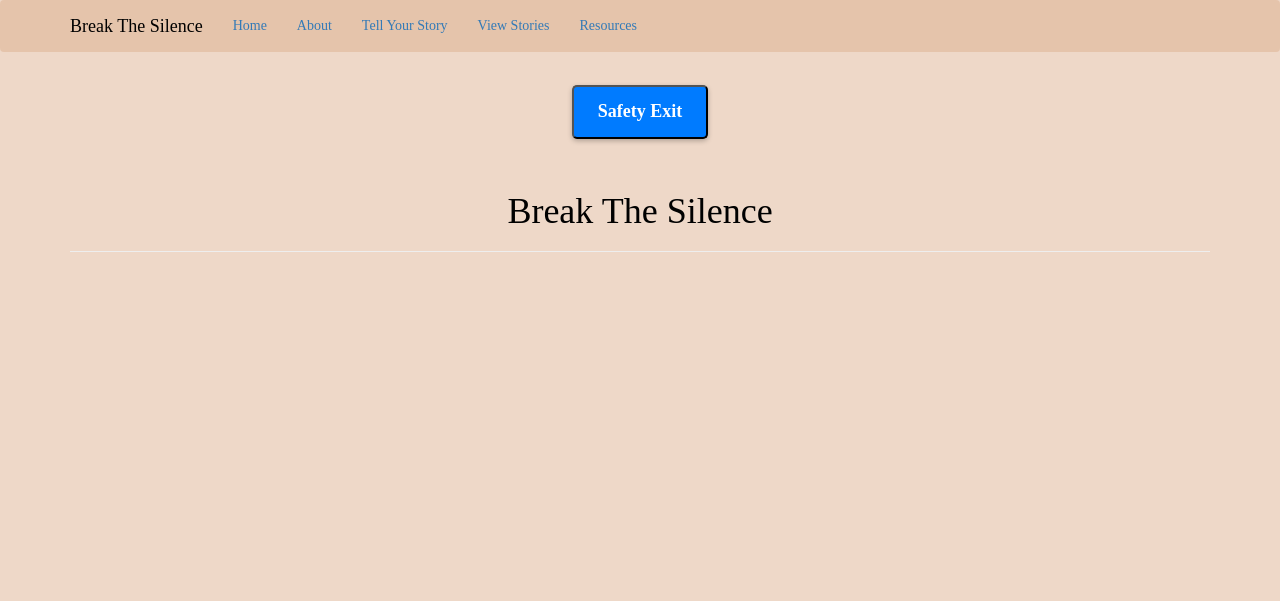
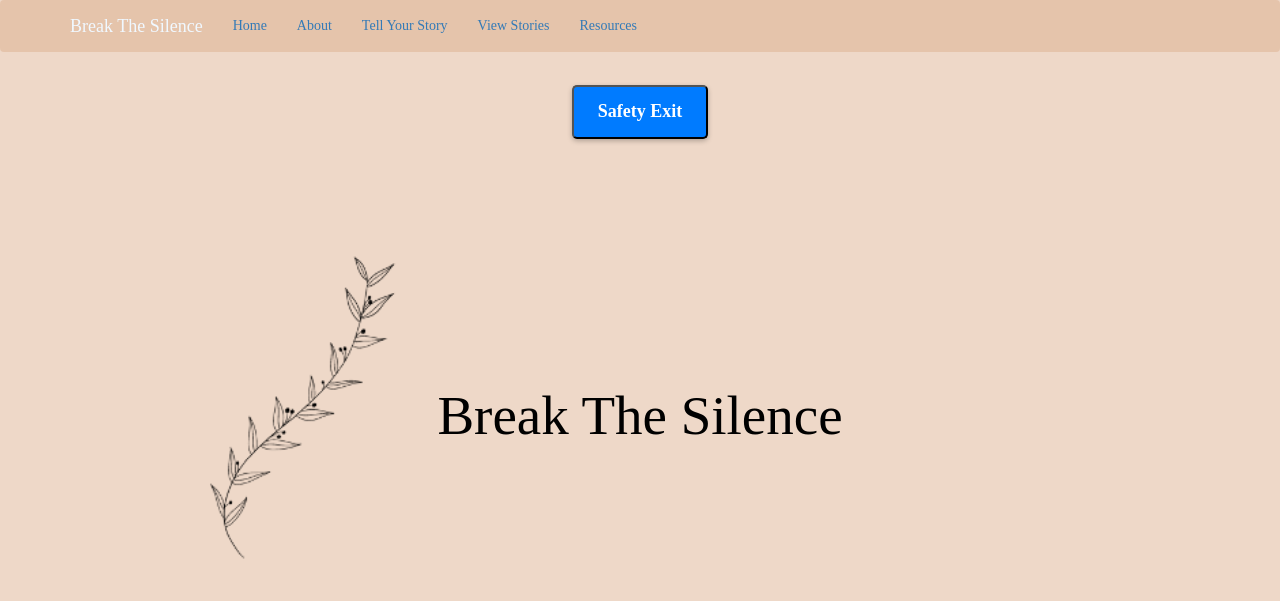
Before and after one commit to swetaparajuli/hoohacks2023, a Flask app: page / in a window 1280 px wide. Shown: the top 601 px of the page. Run offline with Flask 2, Linux system fonts and the light colour scheme; some libraries are stand-ins or nearby versions.

Commit message:
Home Page

```diff
--- a/templates/index.html
+++ b/templates/index.html
@@ -8,6 +8,36 @@
             margin-left: 17%;
             margin-right: 15%;
         }
+
+        .main
+        {
+           position: absolute;
+           top: 52%;
+           left: 50%;
+           padding: 0 20px;
+           text-align: center;
+           transform: translate(-50%, -50%);
+           width: 100%
+        }
+
+        .main .title
+        {
+           font-size: 55px;
+           color: #000000;
+        }
+
+       /* Modify brand and text color */
+       .navbar-custom .navbar-brand,
+       .navbar-custom .navbar-nav
+       {
+           color: aliceblue;
+       }
+       .relative {
+       position: relative;
+       left: 30px;
+       top: 50px;
+       }
+
 	</style>
 {% endblock %}
 
@@ -17,7 +47,10 @@
     <div class="button-container">
     <button class="button" onclick="window.location.href='https://www.google.com'">Safety Exit</button>
     </div>
-    <div class="page-header">
-        <h1 class="text-center">Break The Silence</h1>
-    </div>
+        <body>
+           <div class="main">
+           <div class="title">Break The Silence</div>
+           </div>
+        <div class="relative"><img src="/static/treebranch.png" height="400px"></div>
+        </body>
 {% endblock %}
```
Also changed, not shown: static/treebranch.png (added).
